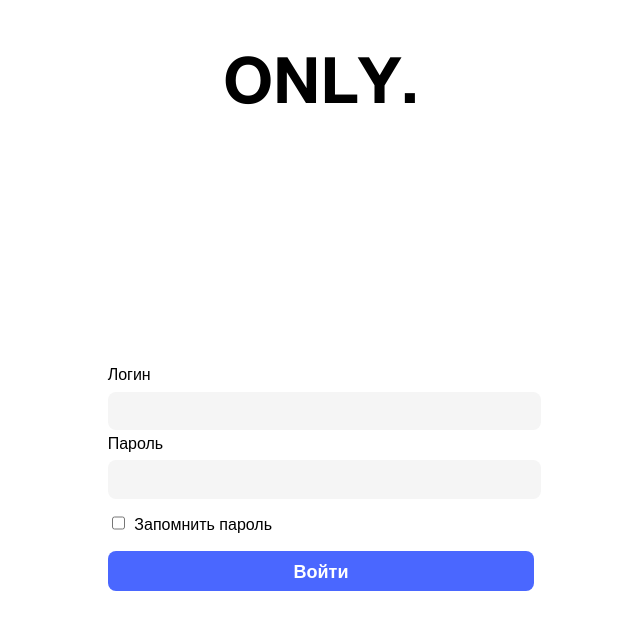
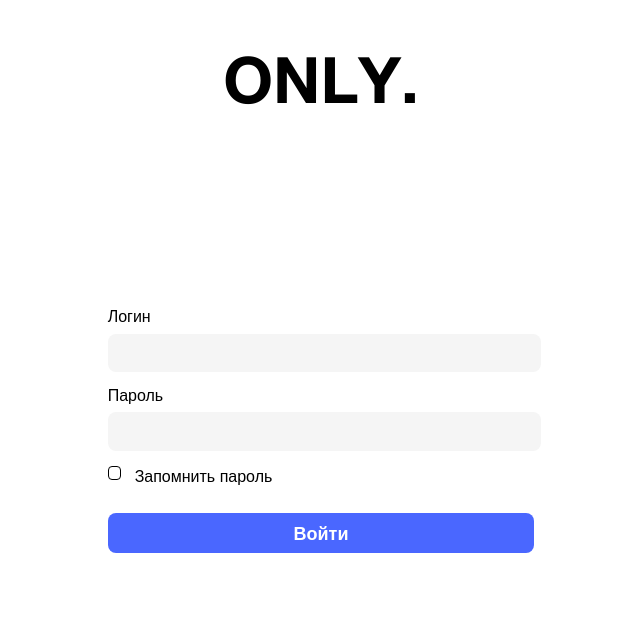
Before and after one commit to AndreyArkhp/only-forms, a React (Create React App) app: page / in a window 1280 px wide. Shown: the top 630 px of the page, without its empty margins (319-959 px from the left). Built offline with nearby package versions, Linux system fonts and the light colour scheme.

Commit message:
Create custome checkbox

```diff
--- a/src/components/authorization-form.tsx
+++ b/src/components/authorization-form.tsx
@@ -4,22 +4,24 @@ import {useNavigate} from "react-router-dom";
 import styled from "styled-components";
 
 import fakeFetch from "../fake-api";
-import {IAuthFormProps, IResponse} from "../utils/types";
+import {IResponse, ISetUser} from "../utils/types";
+import ErrorField from "./error-field";
 
 const FormStyled = styled.form`
   display: flex;
   flex-direction: column;
-  height: 17.6041vw;
-  justify-content: space-between;
+  justify-content: flex-start;
 `;
 
 const FormGroup = styled.div`
   position: relative;
+  margin-block-end: 3.125%;
 `;
 
 const FormCheckboxGroup = styled.div`
   display: flex;
   align-items: center;
+  position: relative;
 `;
 
 const FormLabel = styled.label<{for?: string}>`
@@ -46,10 +48,36 @@ const FormInput = styled.input`
   color: #232323;
 `;
 
-const FormInputCheckbox = styled.input`
+const CheckboxRect = styled.div`
+  width: 100%;
+  aspect-ratio: 1;
+  background: #4a67ff;
+  border-radius: 2px;
+  opacity: 0;
+`;
+
+const FormCustomCheckbox = styled.div`
   width: 3.125%;
   aspect-ratio: 1;
+  border: 1px solid #000;
+  border-radius: 4px;
+  padding: 0.15625vw;
+  position: absolute;
+  content: "";
+  bottom: 20px;
+  left: 0;
+  box-sizing: border-box;
+  z-index: -1;
+`;
+
+const FormInputCheckboxHidden = styled.input`
+  opacity: 0;
   margin-inline-end: 2.1875%;
+  width: 3.2%;
+  aspect-ratio: 1;
+  &:checked ~ ${FormCustomCheckbox} > ${CheckboxRect} {
+    opacity: 1;
+  }
 `;
 
 const FormBtn = styled.button`
@@ -68,8 +96,15 @@ const FormBtn = styled.button`
   }
 `;
 
-const AuthForm: FC<IAuthFormProps> = ({setUser, setError}) => {
+const FormErrorString = styled.p`
+  margin: 1.875% 0 0 0;
+  color: #e26f6f;
+  font: normal 400 14px/17px "HN", Helvetica, sans-serif;
+`;
+
+const AuthForm: FC<ISetUser> = ({setUser}) => {
   const [btnDisabled, setBtnDisabled] = useState(false);
+  const [error, setError] = useState("");
   const navigate = useNavigate();
 
   const {
@@ -102,18 +137,23 @@ const AuthForm: FC<IAuthFormProps> = ({setUser, setError}) => {
 
   return (
     <FormStyled onSubmit={onSubmit}>
+      <ErrorField>{error}</ErrorField>
       <FormGroup>
         <FormLabel for="text">Логин</FormLabel>
         <FormInput id="text" type="text" {...register("login", {required: true})} />
+        {errors.login && <FormErrorString>Обязательное поле</FormErrorString>}
       </FormGroup>
-      {errors.login && <p>Обязательное поле</p>}
+
       <FormGroup>
         <FormLabel for="password">Пароль </FormLabel>
         <FormInput id="password" type="password" {...register("password", {required: true})} />
 
-        {errors.password && <p>Обязательное поле</p>}
+        {errors.password && <FormErrorString>Обязательное поле</FormErrorString>}
         <FormCheckboxGroup>
-          <FormInputCheckbox id="checkbox" type="checkbox" {...register("remember")} />
+          <FormInputCheckboxHidden id="checkbox" type="checkbox" {...register("remember")} />
+          <FormCustomCheckbox>
+            <CheckboxRect />
+          </FormCustomCheckbox>
           <FormLabelForCheck for="checkbox">Запомнить пароль</FormLabelForCheck>
         </FormCheckboxGroup>
       </FormGroup>
--- a/src/components/container.tsx
+++ b/src/components/container.tsx
@@ -1,9 +1,9 @@
 import styled from "styled-components";
 
 const Container = styled.main`
-  width: 100%;
   max-width: 1920px;
-  aspect-ratio: 16/9;
+  height: 56.25vw;
+  max-height: 78vh;
   margin: 0 auto;
   display: flex;
   flex-direction: column;
--- a/src/components/error-field.tsx
+++ b/src/components/error-field.tsx
@@ -11,7 +11,7 @@ const ErrorFieldStyled = styled.p<{error: string}>`
   margin-block-end: 2.5vh;
   display: ${(props) => props.error};
   align-items: center;
-  font: normal 400 14px/17px "HN", Helvetica, sans-serif;
+  font: normal 400 14px/17px Helvetica, sans-serif;
 `;
 
 const ErrorImage = styled.img`
--- a/src/fake-api/index.ts
+++ b/src/fake-api/index.ts
@@ -23,7 +23,7 @@ const fakeFetch = (data: FieldValues): Promise<IResponse> => {
         response.login = data.login;
         resolve(response);
       }
-    }, 2000);
+    }, Math.random() * 2000);
   });
 };
 
--- a/src/pages/authorization.tsx
+++ b/src/pages/authorization.tsx
@@ -6,14 +6,11 @@ import Header from "../components/header";
 import {ISetUser} from "../utils/types";
 
 const AuthPage: FC<ISetUser> = ({setUser}) => {
-  const [error, setError] = useState("");
-
   return (
     <>
       <Header />
       <Container>
-        <ErrorField>{error}</ErrorField>
-        <AuthForm setUser={setUser} setError={setError} />
+        <AuthForm setUser={setUser} />
       </Container>
     </>
   );
--- a/src/utils/types.ts
+++ b/src/utils/types.ts
@@ -18,7 +18,3 @@ export interface IUser {
 export interface ISetUser {
   setUser: Dispatch<IUser>;
 }
-
-export interface IAuthFormProps extends ISetUser {
-  setError: Dispatch<string>;
-}
```
